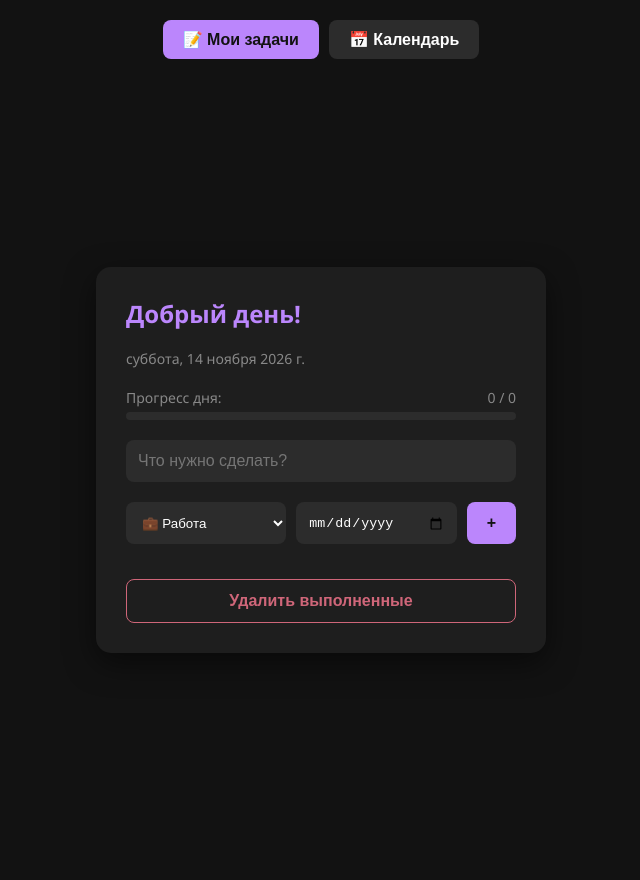
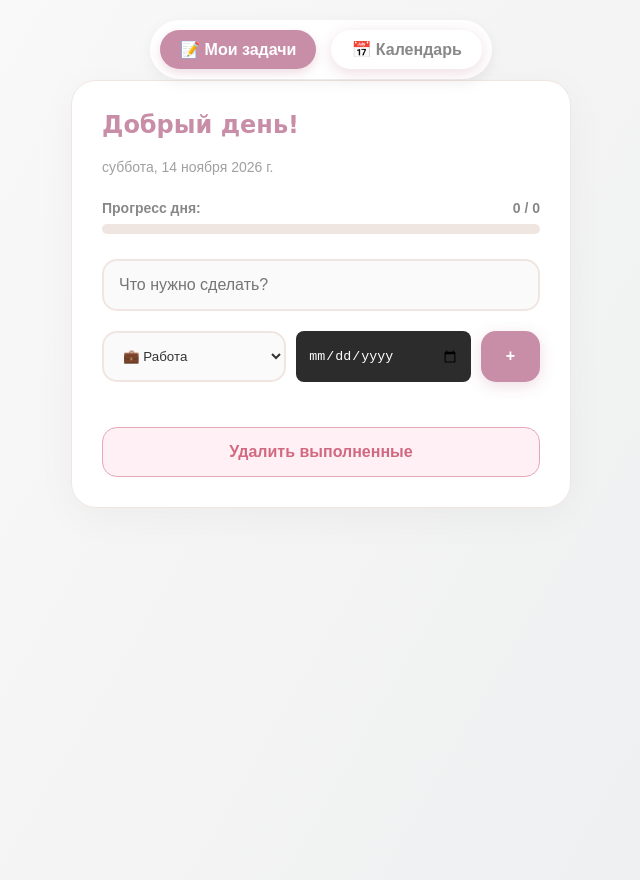
Before and after one commit to Twilight0Scarkle/my_smart_planner, a plain HTML site: page index.html in a window 1280 px wide. Shown: the whole page, without its empty margins (319-959 px from the left). Drawn offline with Linux system fonts and the light colour scheme.

Commit message:
Update UI v9

```diff
--- a/style.css
+++ b/style.css
@@ -1,123 +1,154 @@
-/* Базовые настройки */
+/* --- БАЗОВЫЕ НАСТРОЙКИ И ШРИФТЫ --- */
 body {
-    font-family: 'Segoe UI', Tahoma, Geneva, Verdana, sans-serif;
-    background-color: #121212;
-    color: #e0e0e0;
+    /* Шрифт Montserrat для текста, Comfortaa для заголовков */
+    font-family: 'Montserrat', sans-serif;
+    /* Нежный персиково-розовый фон, как на картинках */
+    background-color: #FDF6F0;
+    background-image: linear-gradient(120deg, #fdfbfb 0%, #ebedee 100%); /* Легкий градиент */
+    color: #4A4A4A; /* Темно-серый текст, чтобы глаза не уставали */
     display: flex;
     flex-direction: column;
     align-items: center;
-    justify-content: center;
     min-height: 100vh;
     margin: 0;
-    padding-top: 60px; /* Место для верхнего меню */
+    padding-top: 80px;
 }
 
-/* Навигация (вкладки) */
+h2 {
+    font-family: 'Comfortaa', cursive; /* Округлый шрифт для заголовков */
+    color: #C88EA7; /* Пыльно-розовый */
+    margin-top: 0;
+    font-size: 24px;
+}
+
+/* --- НАВИГАЦИЯ (ВКЛАДКИ) --- */
 .nav-menu {
     position: absolute;
     top: 20px;
     display: flex;
-    gap: 10px;
+    gap: 15px;
+    background: white;
+    padding: 10px;
+    border-radius: 30px;
+    box-shadow: 0 4px 15px rgba(0,0,0,0.05);
 }
 .nav-btn {
-    background-color: #2c2c2c;
-    color: white;
+    background-color: transparent;
+    color: #888;
     border: none;
     padding: 10px 20px;
-    border-radius: 8px;
+    border-radius: 20px;
     cursor: pointer;
     transition: 0.3s;
     font-size: 16px;
+    font-weight: 600;
 }
-.nav-btn:hover { background-color: #3a3a3a; }
-.nav-btn.active { background-color: #bb86fc; color: #121212; font-weight: bold; }
-
-/* Карточка планера */
-.planner-container {
-    background-color: #1e1e1e;
-    padding: 30px;
-    border-radius: 15px;
-    box-shadow: 0 10px 30px rgba(0, 0, 0, 0.5);
-    width: 100%;
-    max-width: 450px;
-    box-sizing: border-box;
+.nav-btn:hover { background-color: #FDF6F0; color: #C88EA7; }
+.nav-btn.active {
+    background-color: #C88EA7;
+    color: white;
+    box-shadow: 0 4px 10px rgba(200, 142, 167, 0.3);
 }
 
-h2 { margin-top: 0; color: #bb86fc; }
-.date-display { font-size: 14px; color: #888; margin-bottom: 20px; }
+/* --- КАРТОЧКИ (КОНТЕЙНЕРЫ) --- */
+.planner-container {
+    background-color: #FFFFFF;
+    padding: 30px;
+    border-radius: 25px; /* Сильно закругленные углы */
+    box-shadow: 0 10px 40px rgba(0, 0, 0, 0.04); /* Очень мягкая тень */
+    width: 100%;
+    max-width: 500px;
+    box-sizing: border-box;
+    border: 1px solid #F0E6E1;
+}
 
-/* Ввод задач */
-.input-group { display: flex; gap: 10px; margin-bottom: 20px; }
+.date-display { font-size: 14px; color: #A0A0A0; margin-bottom: 25px; }
+
+/* --- ВВОД ЗАДАЧ --- */
+.input-group { display: flex; gap: 10px; margin-bottom: 25px; flex-wrap: wrap; }
 input[type="text"] {
-    flex: 1; padding: 12px; border: none; border-radius: 8px;
-    background-color: #2c2c2c; color: white; font-size: 16px; outline: none;
+    flex: 1; padding: 15px; border: 2px solid #F0E6E1;
+    border-radius: 15px; background-color: #FAFAFA; color: #333;
+    font-size: 16px; outline: none; font-family: 'Montserrat', sans-serif;
+    transition: 0.3s;
 }
-input[type="text"]:focus { background-color: #3a3a3a; }
+input[type="text"]:focus { border-color: #C88EA7; background-color: #FFF; }
+
 select {
-    padding: 12px; border-radius: 8px; background-color: #2c2c2c;
-    color: white; border: none; outline: none; cursor: pointer;
+    padding: 15px; border-radius: 15px; background-color: #FAFAFA;
+    color: #333; border: 2px solid #F0E6E1; outline: none; cursor: pointer;
+    font-family: 'Montserrat', sans-serif;
 }
+
 button {
-    padding: 12px 20px; border: none; border-radius: 8px;
-    background-color: #bb86fc; color: #121212; font-weight: bold;
-    font-size: 16px; cursor: pointer; transition: background-color 0.2s;
+    padding: 15px 25px; border: none; border-radius: 15px;
+    background-color: #C88EA7; color: white; font-weight: bold;
+    font-size: 16px; cursor: pointer; transition: 0.3s;
+    box-shadow: 0 4px 15px rgba(200, 142, 167, 0.3);
 }
-button:hover { background-color: #9a67ea; }
+button:hover { background-color: #B57B92; transform: translateY(-2px); }
 
-/* Список задач */
+/* --- СПИСОК ЗАДАЧ --- */
 ul { list-style-type: none; padding: 0; margin: 0; }
 li {
-    background-color: #2c2c2c; padding: 15px; margin-bottom: 10px;
-    border-radius: 8px; display: flex; justify-content: space-between;
+    background-color: #FAFAFA; padding: 15px 20px; margin-bottom: 12px;
+    border-radius: 15px; display: flex; justify-content: space-between;
     align-items: center; overflow: hidden; position: relative;
+    border: 1px solid #F0E6E1; transition: 0.3s;
 }
-li:hover { background-color: #3a3a3a; }
+li:hover { box-shadow: 0 4px 15px rgba(0,0,0,0.05); transform: translateX(5px); }
+
 .delete-btn {
-    background: none; color: #cf6679; font-size: 20px;
-    padding: 0; cursor: pointer;
+    background: none; color: #E6A8B7; font-size: 24px;
+    padding: 0; cursor: pointer; box-shadow: none;
 }
-.delete-btn:hover { color: #ff5252; }
-.completed span { text-decoration: line-through; color: #666; }
-.completed { opacity: 0.7; }
-.task-text { cursor: pointer; flex: 1; margin-left: 10px; z-index: 2; }
+.delete-btn:hover { color: #D16980; background: none; transform: none; }
+.completed span { text-decoration: line-through; color: #B0B0B0; }
+.completed { opacity: 0.6; background-color: #F0F0F0; }
+.task-text { cursor: pointer; flex: 1; margin-left: 15px; font-weight: 500; z-index: 2; }
 
-/* Прогресс и кнопки */
-.progress-container { margin-bottom: 20px; }
-.progress-text { font-size: 14px; color: #888; display: flex; justify-content: space-between; margin-bottom: 5px;}
-.progress-bar-bg { background-color: #2c2c2c; height: 8px; border-radius: 4px; overflow: hidden; }
-.progress-bar-fill { background-color: #bb86fc; height: 100%; width: 0%; transition: width 0.3s; }
+/* --- ПРОГРЕСС --- */
+.progress-container { margin-bottom: 25px; }
+.progress-text { font-size: 14px; color: #888; display: flex; justify-content: space-between; margin-bottom: 8px; font-weight: 600;}
+.progress-bar-bg { background-color: #F0E6E1; height: 10px; border-radius: 5px; overflow: hidden; }
+.progress-bar-fill { background-color: #C88EA7; height: 100%; width: 0%; transition: width 0.4s ease; }
 .clear-btn {
-    width: 100%; margin-top: 15px; background-color: transparent;
-    border: 1px solid #cf6679; color: #cf6679;
+    width: 100%; margin-top: 20px; background-color: #FFF0F5;
+    border: 1px solid #E6A8B7; color: #D16980; box-shadow: none;
 }
-.clear-btn:hover { background-color: rgba(207, 102, 121, 0.1); }
+.clear-btn:hover { background-color: #FFE4E1; transform: translateY(-2px); box-shadow: none;}
 
-/* Заглушка для календаря */
-#tab-calendar { display: none; text-align: center; }
+/* --- КАЛЕНДАРЬ --- */
+#tab-calendar { display: none; max-width: 800px; }
 
 /* Ячейки календаря */
 .calendar-day {
-    background-color: #2c2c2c;
+    background-color: #FAFAFA;
+    border: 1px solid #F0E6E1;
     padding: 15px 5px;
-    border-radius: 8px;
+    border-radius: 15px;
     cursor: pointer;
     transition: 0.2s;
     font-weight: bold;
-    min-height: 40px;
+    min-height: 50px;
     display: flex;
     flex-direction: column;
     align-items: center;
     justify-content: center;
 }
 .calendar-day:hover {
-    background-color: #3a3a3a;
+    background-color: #FFF0F5;
     transform: scale(1.05);
+    border-color: #C88EA7;
 }
 .calendar-day.empty {
     background-color: transparent;
+    border: none;
     cursor: default;
 }
 .calendar-day.today {
-    border: 2px solid #bb86fc;
-    color: #bb86fc;
+    background-color: #C88EA7;
+    color: white;
+    border: none;
+    box-shadow: 0 4px 15px rgba(200, 142, 167, 0.4);
 }
```
